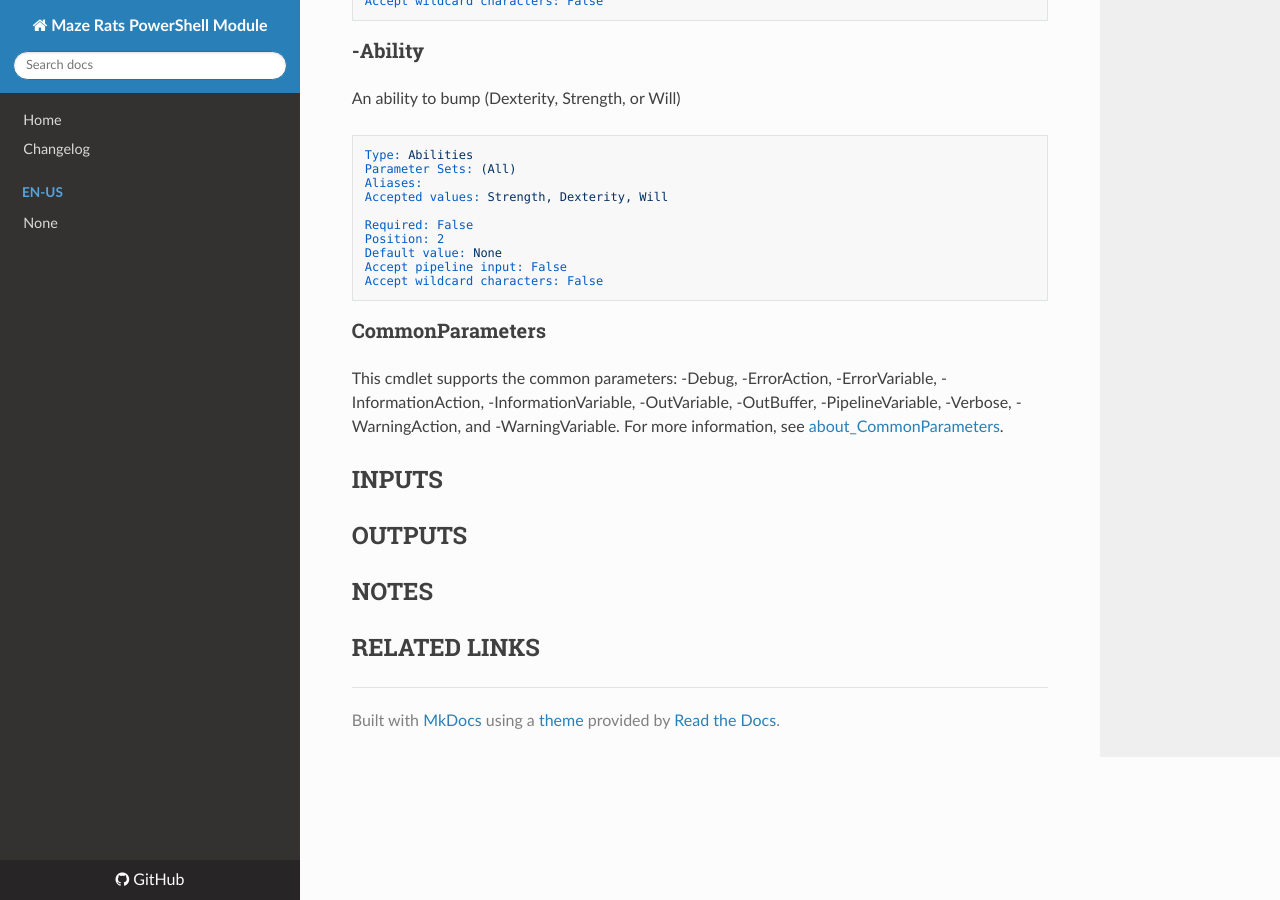
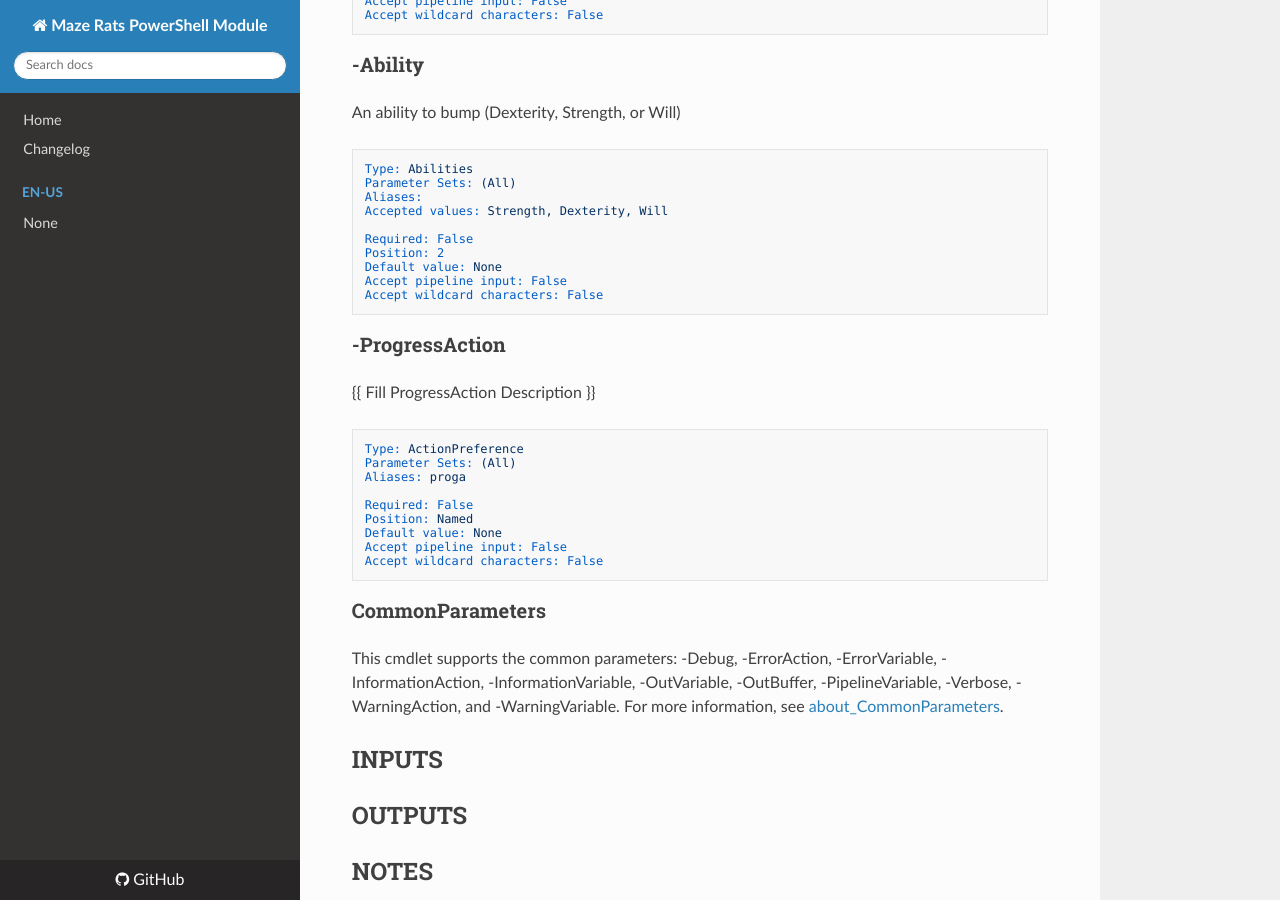
Before and after one commit to HeyItsGilbert/MazeRats, an MkDocs documentation site: the page built from docs/en-US/Complete-AbilityBump.md, in a window 1280 px wide and 900 px high, scrolled down 975 px. Built offline with MkDocs 1.6.1, drawn with Linux system fonts in a browser that asks for light colours; nearby versions of some CDN libraries; some of the changed text lies outside the part shown.

````diff
--- a/docs/en-US/Complete-AbilityBump.md
+++ b/docs/en-US/Complete-AbilityBump.md
@@ -13,7 +13,8 @@ Bump a players ability
 ## SYNTAX
 
 ```
-Complete-AbilityBump [[-Player] <MazeRat>] [[-Ability] <Abilities>] [<CommonParameters>]
+Complete-AbilityBump [[-Player] <MazeRat>] [[-Ability] <Abilities>] [-ProgressAction <ActionPreference>]
+ [<CommonParameters>]
 ```
 
 ## DESCRIPTION
@@ -63,6 +64,21 @@ Accept pipeline input: False
 Accept wildcard characters: False
 ```
 
+### -ProgressAction
+{{ Fill ProgressAction Description }}
+
+```yaml
+Type: ActionPreference
+Parameter Sets: (All)
+Aliases: proga
+
+Required: False
+Position: Named
+Default value: None
+Accept pipeline input: False
+Accept wildcard characters: False
+```
+
 ### CommonParameters
 This cmdlet supports the common parameters: -Debug, -ErrorAction, -ErrorVariable, -InformationAction, -InformationVariable, -OutVariable, -OutBuffer, -PipelineVariable, -Verbose, -WarningAction, and -WarningVariable. For more information, see [about_CommonParameters](http://go.microsoft.com/fwlink/?LinkID=113216).
 
````
Also changed, not shown: docs/en-US/New-MazeMonster.md (+16 -1 lines), docs/en-US/New-MazeRat.md (+17 -1 lines), 2 other files.
